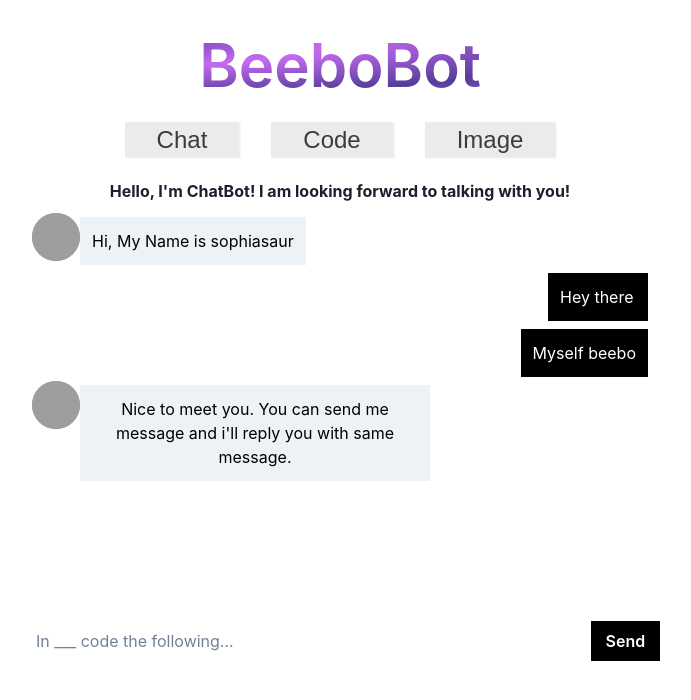
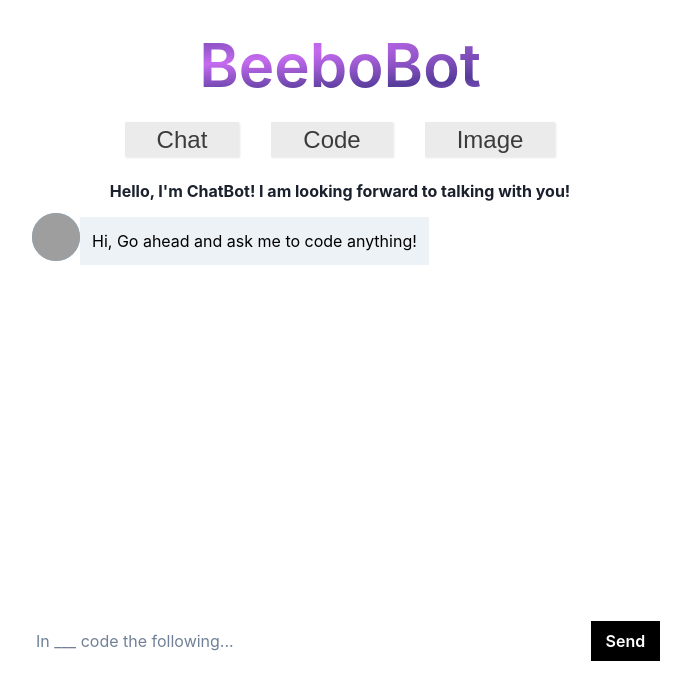
Before and after one commit to johnnywong30/MeowAI, a React (Vite) app in the folder client/: page /code in a window 1280 px wide. Shown: the top 700 px of the page, without its empty margins (300-991 px from the left). Built offline with nearby package versions, Linux system fonts and the light colour scheme; grey boxes are pictures that could not be loaded.

Commit message:
code works

```diff
--- a/client/src/components/Code.jsx
+++ b/client/src/components/Code.jsx
@@ -8,16 +8,17 @@ import axios from 'axios'
 const Chat = () => {
   const [inputMessage, setInputMessage] = useState(""); // holds input from user
   const [response, setResponse] = useState(''); // hold the response to the input message
+  const [isWaiting, setIsWaiting] = useState(false)
   // holds message history
 	const [messages, setMessages] = useState([
-    { role: "system", content: "Hi, My Name is sophiasaur" },
-    { role: "me", content: "Hey there" },
-    { role: "me", content: "Myself beebo" },
-    {
-      role: "system",
-      content:
-        "Nice to meet you. You can send me message and i'll reply you with same message."
-      }
+    { role: "system", content: "Hi, Go ahead and ask me to code anything!" },
+    // { role: "me", content: "Hey there" },
+    // { role: "me", content: "Myself beebo" },
+    // {
+    //   role: "system",
+    //   content:
+    //     "Nice to meet you. You can send me message and i'll reply you with same message."
+    //   }
     ]);
   // use effect to update history TODO:
 
@@ -35,6 +36,7 @@ const Chat = () => {
     if (!inputMessage.trim().length) {
       return;
     }
+    setIsWaiting(true)
     // get the response from MeowAI
     const { data } = await axios.post('/code', { user_message: inputMessage});
     console.log(data)
@@ -43,6 +45,7 @@ const Chat = () => {
     setResponse(data.chat_msg);
     setMessages((old) => [...old, { role: "me", content: inputMessage }]);
     setInputMessage("");
+    setIsWaiting(false)
 
     // setTimeout(() => {
     //   setMessages((old) => [...old, { role: "system", content: response }]);
@@ -70,6 +73,7 @@ const Chat = () => {
                     }}
                     value={inputMessage}
                     onChange={(e) => setInputMessage(e.target.value)}
+                    disabled={isWaiting}
                 />
                 <Button
                     bg="black"
@@ -80,9 +84,9 @@ const Chat = () => {
                     color: "black",
                     border: "1px solid black",
                     }}
-                    disabled={inputMessage.trim().length <= 0}
+                    disabled={inputMessage.trim().length <= 0 || isWaiting}
                     onClick={handleSendMessage}
-                >
+              >
                     Send
                 </Button>
                 </Flex>
```
Also changed, not shown: 1 other file (tests, documents, lock files or other folders).
